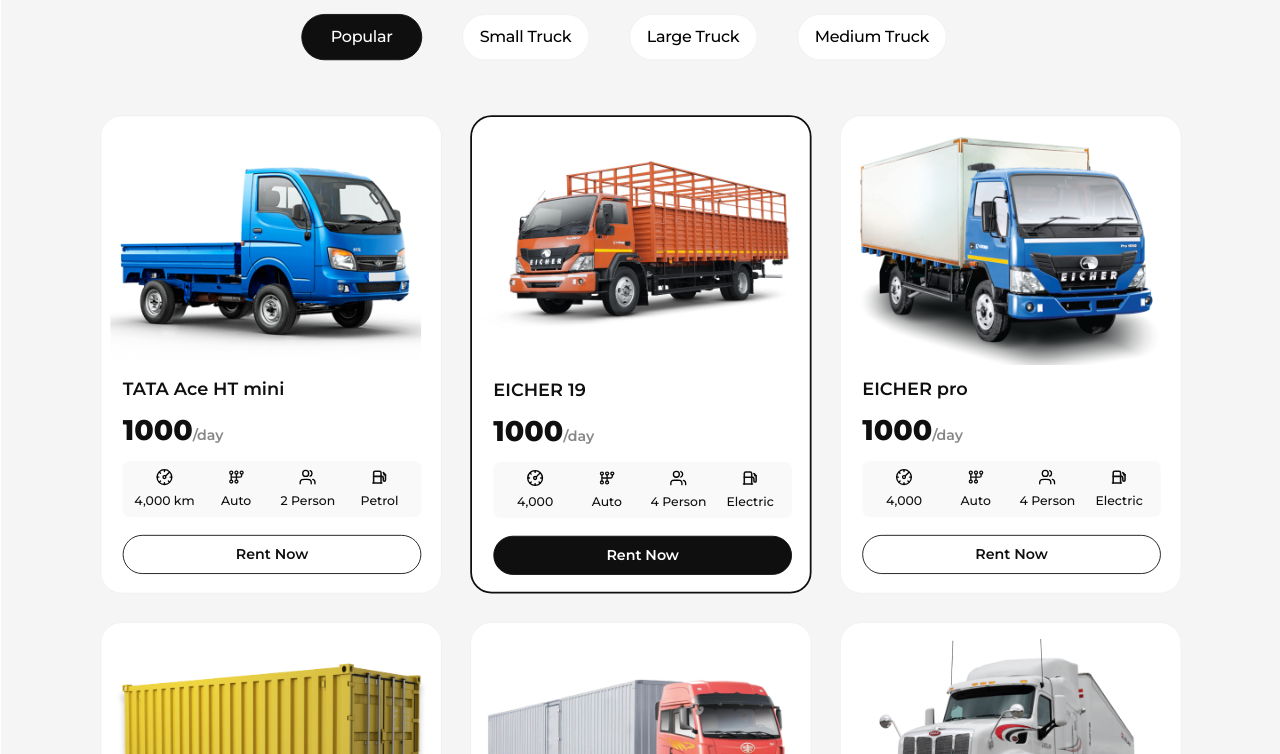
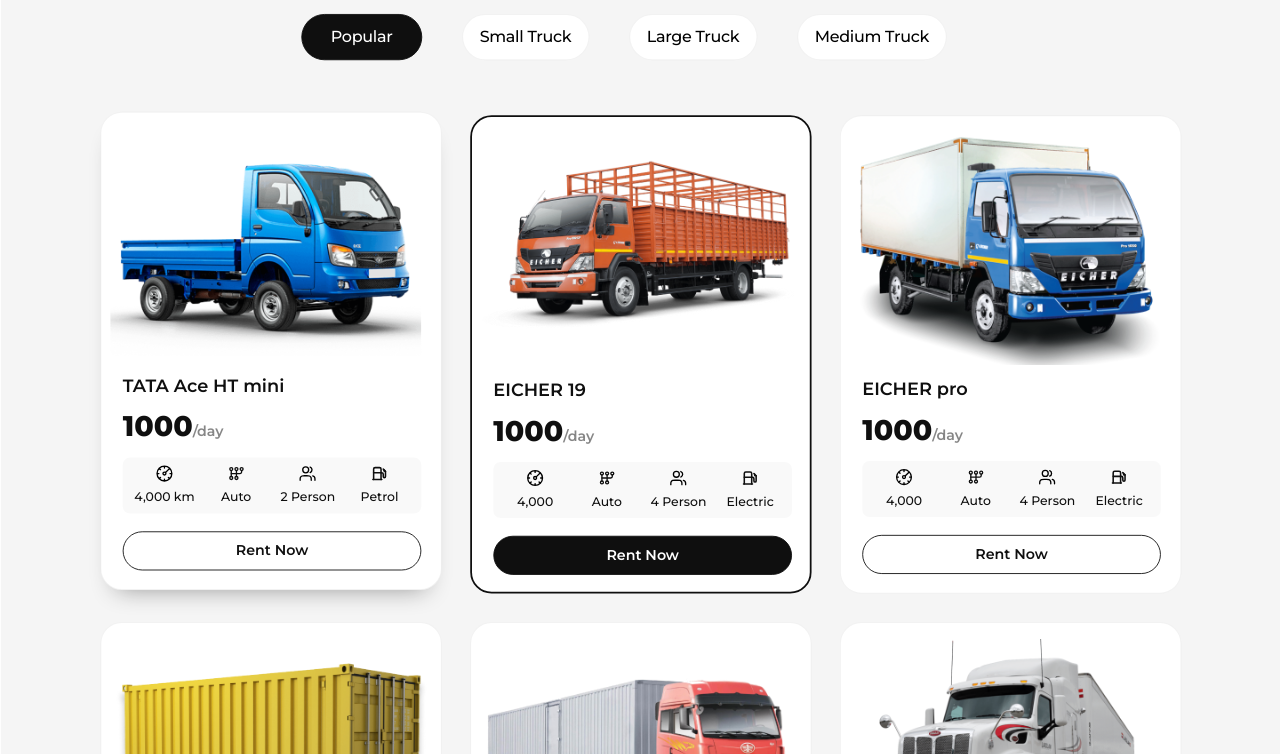
Before and after one commit to 21H2/TruckBhai, a plain HTML site: page index.html in a window 1280 px wide. In both pictures the pointer is over the element 271 px from the left and 1980 px from the top of the page. Shown: the part 1626-2380 px from the top of the page. Drawn offline with nearby package versions, Linux system fonts and the light colour scheme.

Commit message:
style: lift truck cards on hover

```diff
--- a/css/styles.css
+++ b/css/styles.css
@@ -413,6 +413,12 @@ a {
   background: #fff;
   border: 1px solid rgba(0, 0, 0, 0.05);
   overflow: hidden;
+  transition: transform 180ms ease, box-shadow 180ms ease;
+}
+
+.truck-card:hover {
+  transform: translateY(-4px);
+  box-shadow: 0 16px 28px -18px rgba(15, 15, 15, 0.45);
 }
 
 .truck-card--featured {
```
